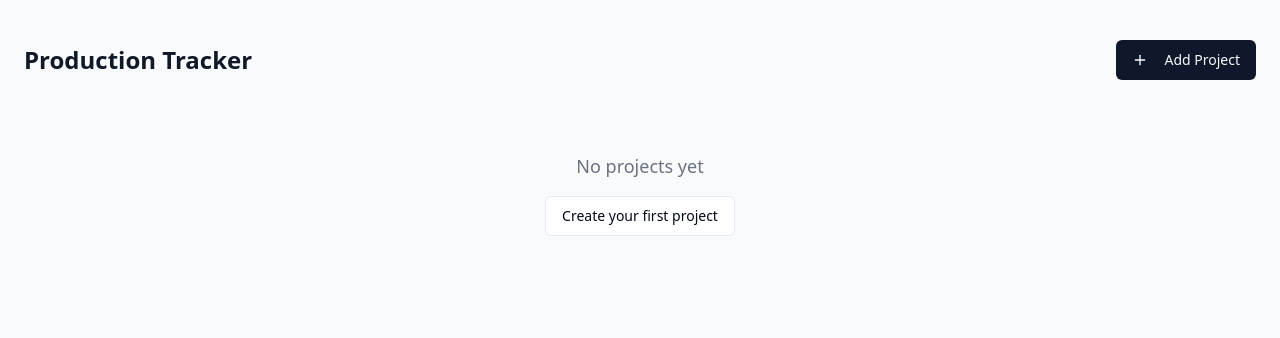
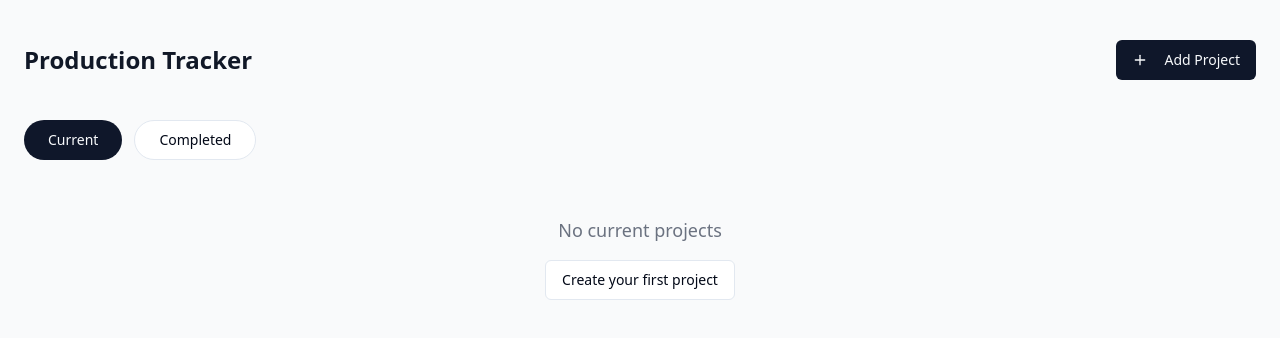
Before and after one commit to sparksafari0/cutticket, a React (Vite) app: page / in a window 1280 px wide. Shown: the top 338 px of the page. Built offline with nearby package versions, Linux system fonts and the light colour scheme; no server answers; the database is empty.

Commit message:
Add project filter buttons
Implement filter buttons for current and completed projects.

```diff
--- a/src/pages/Index.tsx
+++ b/src/pages/Index.tsx
@@ -7,9 +7,12 @@ import { ProjectForm } from '@/components/ProjectForm';
 import { ProjectList } from '@/components/ProjectList';
 import { useProjects } from '@/hooks/useProjects';
 
+type FilterType = 'current' | 'completed';
+
 const Index = () => {
   const [isFormOpen, setIsFormOpen] = useState(false);
   const [editingProject, setEditingProject] = useState<Project | undefined>();
+  const [filter, setFilter] = useState<FilterType>('current');
   const { projects, isLoading, addProject, updateProject, deleteProject } = useProjects();
 
   const handleAddProject = (data: Partial<Project>) => {
@@ -33,6 +36,15 @@ const Index = () => {
     deleteProject.mutate(id);
   };
 
+  // Filter projects based on current filter
+  const filteredProjects = projects.filter(project => {
+    if (filter === 'current') {
+      return project.status === 'not_started' || project.status === 'in_progress';
+    } else {
+      return project.status === 'completed';
+    }
+  });
+
   return (
     <div className="min-h-screen bg-gray-50 p-4 md:p-6">
       <div className="max-w-7xl mx-auto">
@@ -44,9 +56,29 @@ const Index = () => {
           </Button>
         </div>
 
-        {projects.length === 0 && !isLoading && (
+        {/* Filter Buttons */}
+        <div className="flex gap-3 mb-6">
+          <Button
+            variant={filter === 'current' ? 'default' : 'outline'}
+            onClick={() => setFilter('current')}
+            className="px-6 py-2 rounded-full font-medium transition-all duration-200"
+          >
+            Current
+          </Button>
+          <Button
+            variant={filter === 'completed' ? 'default' : 'outline'}
+            onClick={() => setFilter('completed')}
+            className="px-6 py-2 rounded-full font-medium transition-all duration-200"
+          >
+            Completed
+          </Button>
+        </div>
+
+        {filteredProjects.length === 0 && !isLoading && (
           <div className="text-center py-8">
-            <p className="text-lg text-gray-500 mb-4">No projects yet</p>
+            <p className="text-lg text-gray-500 mb-4">
+              {filter === 'current' ? 'No current projects' : 'No completed projects'}
+            </p>
             <Button onClick={() => setIsFormOpen(true)} variant="outline" className="pointer-events-auto">
               Create your first project
             </Button>
@@ -54,7 +86,7 @@ const Index = () => {
         )}
 
         <ProjectList
-          projects={projects}
+          projects={filteredProjects}
           onEdit={handleEditProject}
           onDelete={handleDeleteProject}
         />
```
